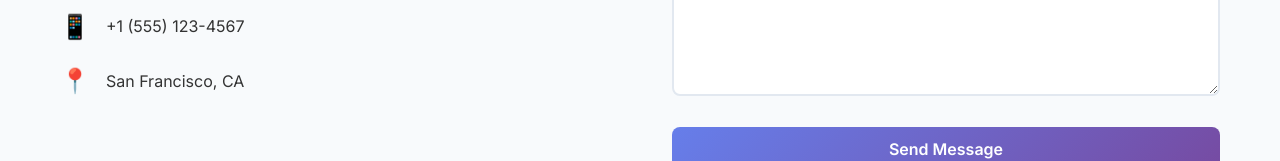
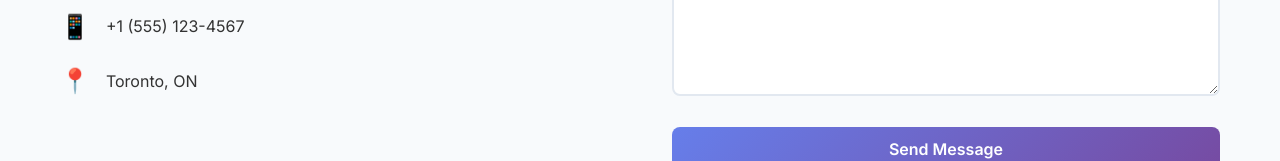
Before and after one commit to Ihor-Lavrov/website, a React (Vite) app: page / in a window 1280 px wide. Shown: the part 3153-3314 px from the top of the page. Built offline with nearby package versions, Linux system fonts and the light colour scheme.

Commit message:
update location to Toronto, ON

```diff
--- a/src/App.tsx
+++ b/src/App.tsx
@@ -323,7 +323,7 @@ function App() {
                 </div>
                 <div className="contact-method">
                   <span className="contact-icon">📍</span>
-                  <span>San Francisco, CA</span>
+                  <span>Toronto, ON</span>
                 </div>
               </div>
             </div>
```
